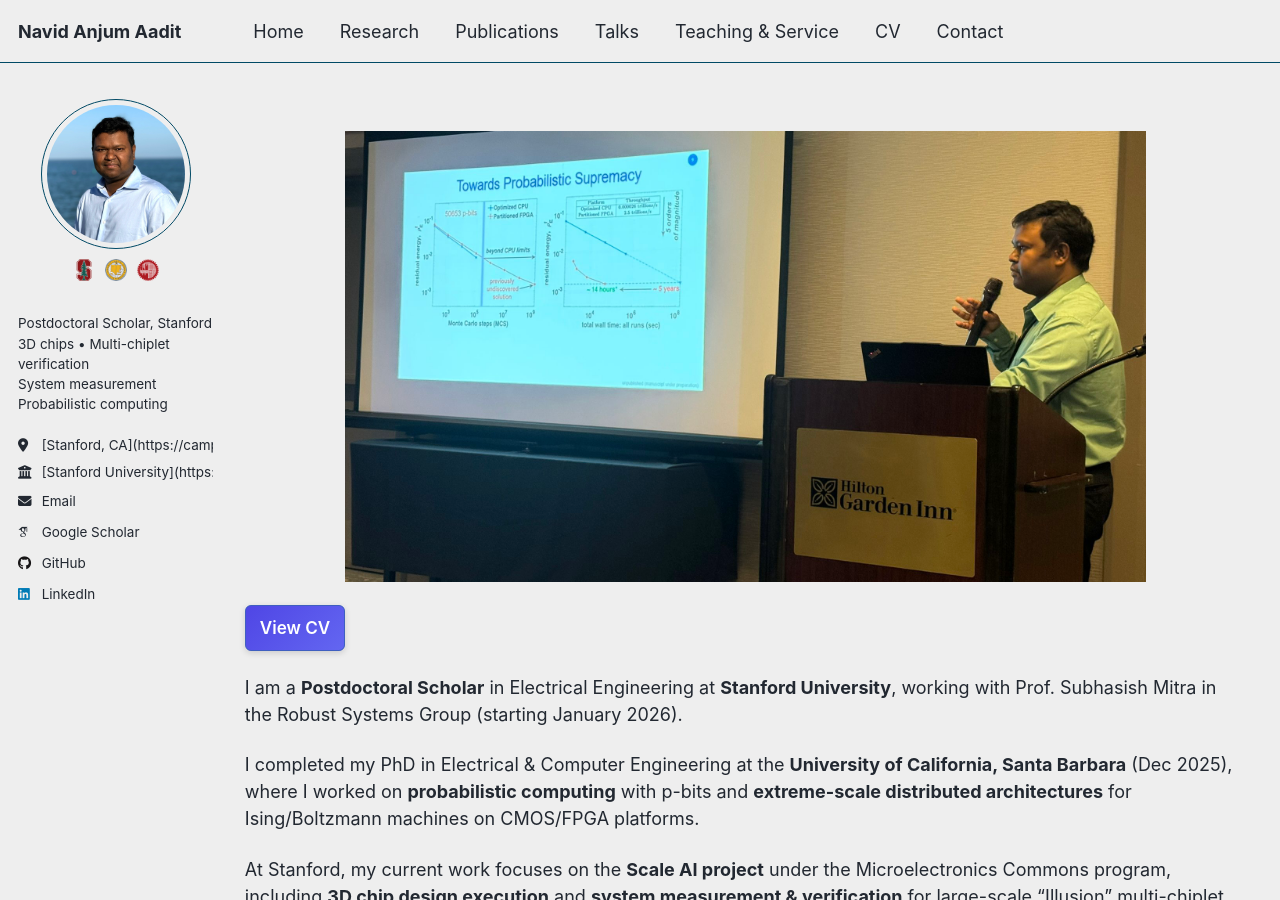
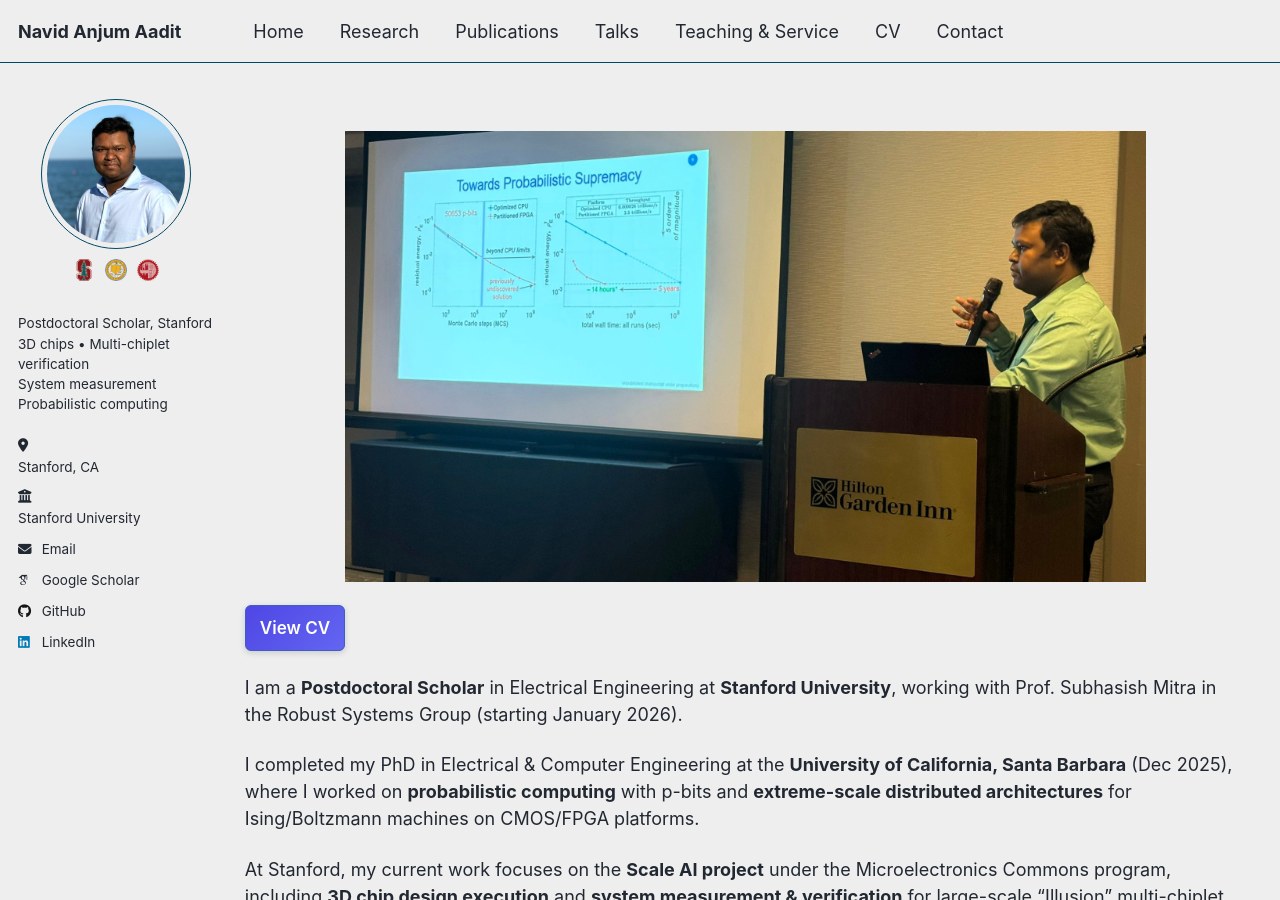
Before and after one commit to navidaadit/navidaadit.github.io, a Jekyll site: the page built from _pages/about.md, in a window 1280 px wide and 900 px high. Built offline with Jekyll 4.4.1, drawn with Linux system fonts in a browser that asks for light colours; some web fonts are replaced; part of the change alters nothing that is shown.

Commit message:
Update location and employer links in config

```diff
--- a/_config.yml
+++ b/_config.yml
@@ -34,8 +34,8 @@ author:
     <span class="bio-line-3">System measurement</span><br>
     <span class="bio-line-4">Probabilistic computing</span>
 
-  location: "[Stanford, CA](https://campus-map.stanford.edu/)"
-  employer: "[Stanford University](https://www.stanford.edu/)"
+  location: "<a href='https://campus-map.stanford.edu/'>Stanford, CA</a>"
+  employer: "<a href='https://www.stanford.edu/'>Stanford University</a>"
   email: "navidanj@stanford.edu"
   googlescholar: "https://scholar.google.com/citations?user=KXA0nl4AAAAJ&hl=en"
   github: "OPUSLab"
```
